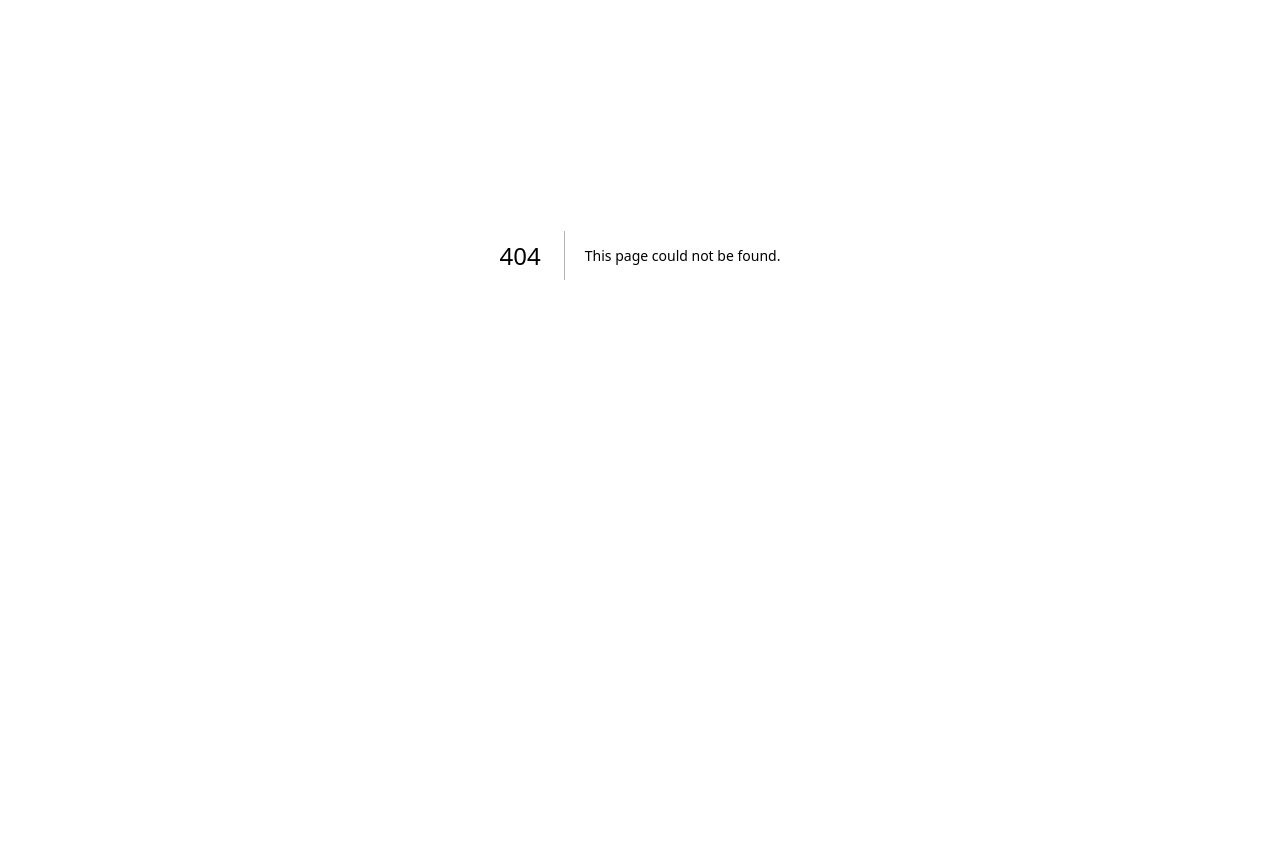
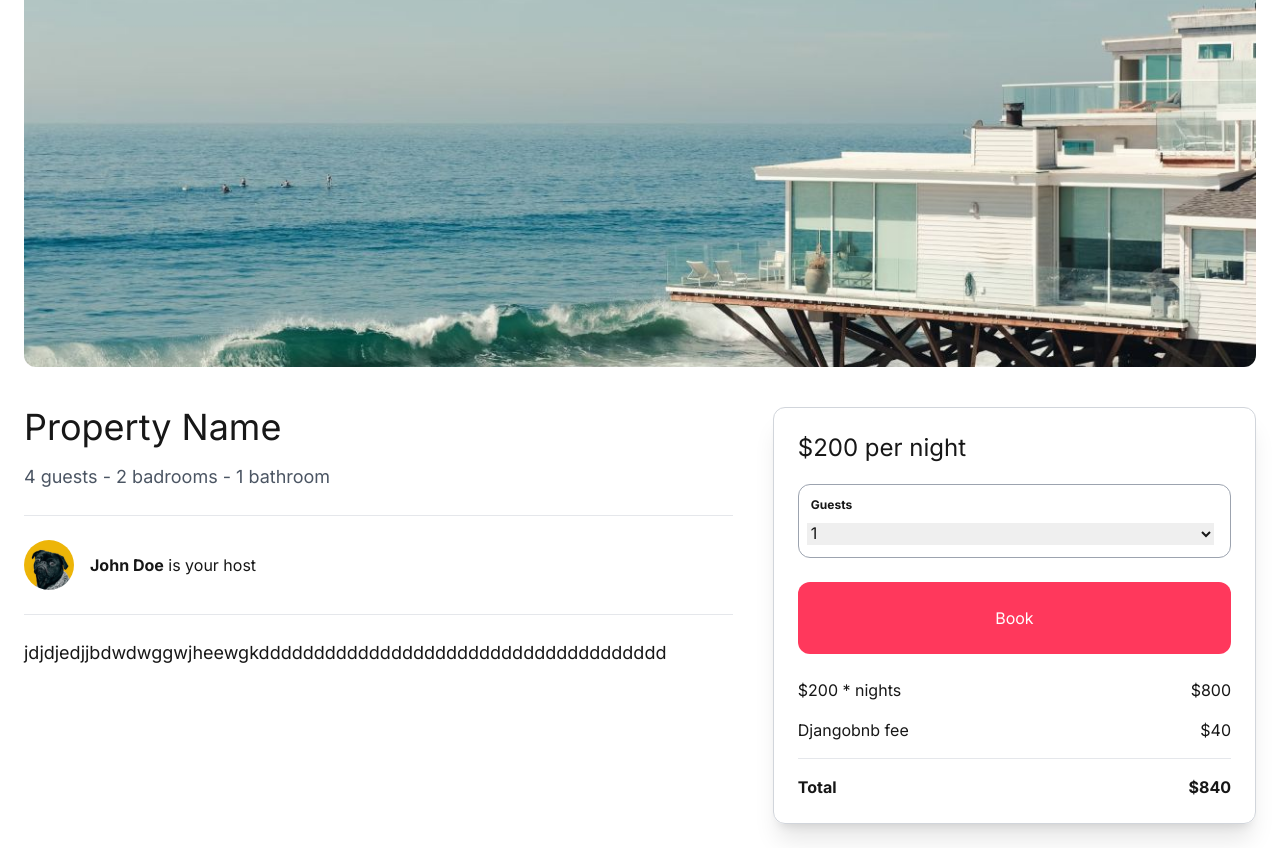
Before and after one commit to PacoDeLuis/Fronted-Clone-de-Airbnb, a Next.js app: page /properties/1 in a window 1280 px wide. Before the commit this address had no page. Shown: the part 273-1121 px from the top of the page. Before the commit the page ends 928 px from the top, so only its background shows below. Built offline with nearby package versions, Linux system fonts and the light colour scheme.

Commit message:
04 Detail page for properties

```diff
--- /dev/null
+++ b/app/components/properties/ReservationSidebar.tsx
@@ -0,0 +1,37 @@
+const ReservationSidebar = () => {
+    return(
+        <aside className="mt-6 p-6 col-span-2 rounded-xl border border-gray-300 shadow-xl">
+            <h2 className="mb-5 text-2xl">$200 per night</h2>
+            <div className="mb-6 p-3 border border-gray-400 rounded-xl">
+                <label className="mb-2 block font-bold text-xs">Guests</label>
+                <select className="w-full -ml-1 text-xm">
+                    <option>1</option>
+                    <option>2</option>
+                    <option>3</option>
+                    <option>4</option>
+                </select>
+            </div>
+            <div className="w-full mb-6 py-6 text-center text-white bg-airbnb hover:bg-airbnb-dark rounded-xl">
+                Book
+            </div>
+
+            <div className="mb-4 flex justify-between align-center">
+                <p>$200 * nights</p>
+                <p>$800</p>
+            </div>
+
+            <div className="mb-4 flex justify-between align-center">
+                <p>Djangobnb fee</p>
+                <p>$40</p>
+            </div>
+            <hr />
+
+            <div className="mt-4 flex justify-between align-center font-bold">
+                <p>Total</p>
+                <p>$840</p>
+            </div>
+        </aside>
+    )
+}
+
+export default ReservationSidebar;
--- /dev/null
+++ b/app/properties/[id]/page.tsx
@@ -0,0 +1,45 @@
+import ReservationSidebar from "@/app/components/properties/ReservationSidebar";
+import Image from "next/image";
+
+const PropertyDefaultPage = () => {
+    return (
+        <main className="max-w-[1500px] mx-auto px-6 pb-6">
+            <div className="w-full h-[64vh] mb-4 overflow-hidden rounded-xl relative">
+                <Image
+                    fill
+                    src='/beach_1.jpg'
+                    className="object-cover w-full h-full"
+                    alt="Beach house"
+                />
+            </div>
+            <div className="grid grid-cols-1 md:grid-cols-5 gap-4">
+                <div className="py-6 pr-6 col-span-3">
+                    <h1 className="mb-4 text-4xl">Property Name</h1>
+                    <span className="mb-6 block text-lg text-gray-600">
+                        4 guests - 2 badrooms - 1 bathroom
+                    </span>
+
+                    <hr />
+                    <div className="py-6 flex items-center space-x-4">
+                    <Image
+                                src='/profile_pic_1.jpg'
+                                width={50}
+                                height={50}
+                                className="rounded-full"
+                                alt="The user name"
+                            />
+                            <p><strong>John Doe</strong> is your host</p>
+                    </div>
+                    <hr />
+                    <p className="mt-6 text-lg">
+                        jdjdjedjjbdwdwggwjheewgkddddddddddddddddddddddddddddddddddddd
+                    </p>
+                </div>
+
+                <ReservationSidebar/>
+            </div>
+        </main>
+    )
+}
+
+export default PropertyDefaultPage;
```
Also changed, not shown: public/profile_pic_1.jpg (added).
